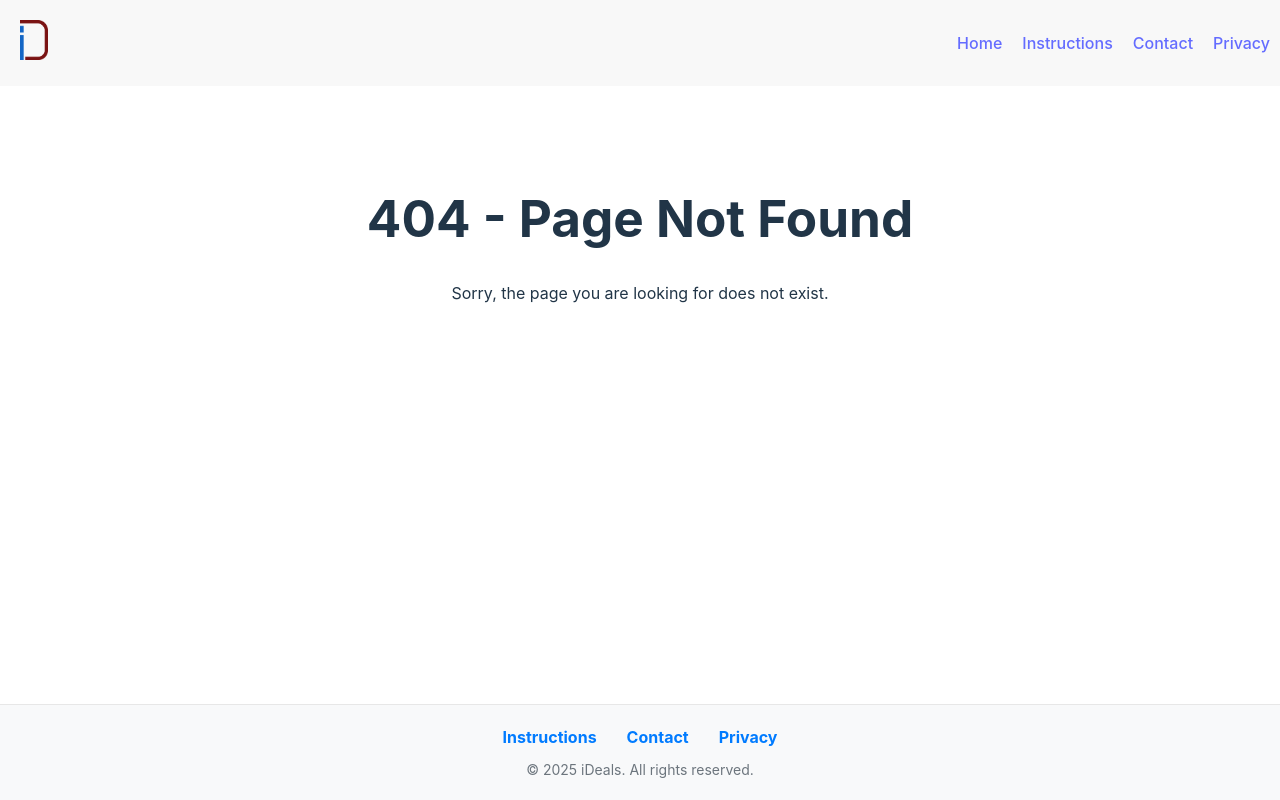
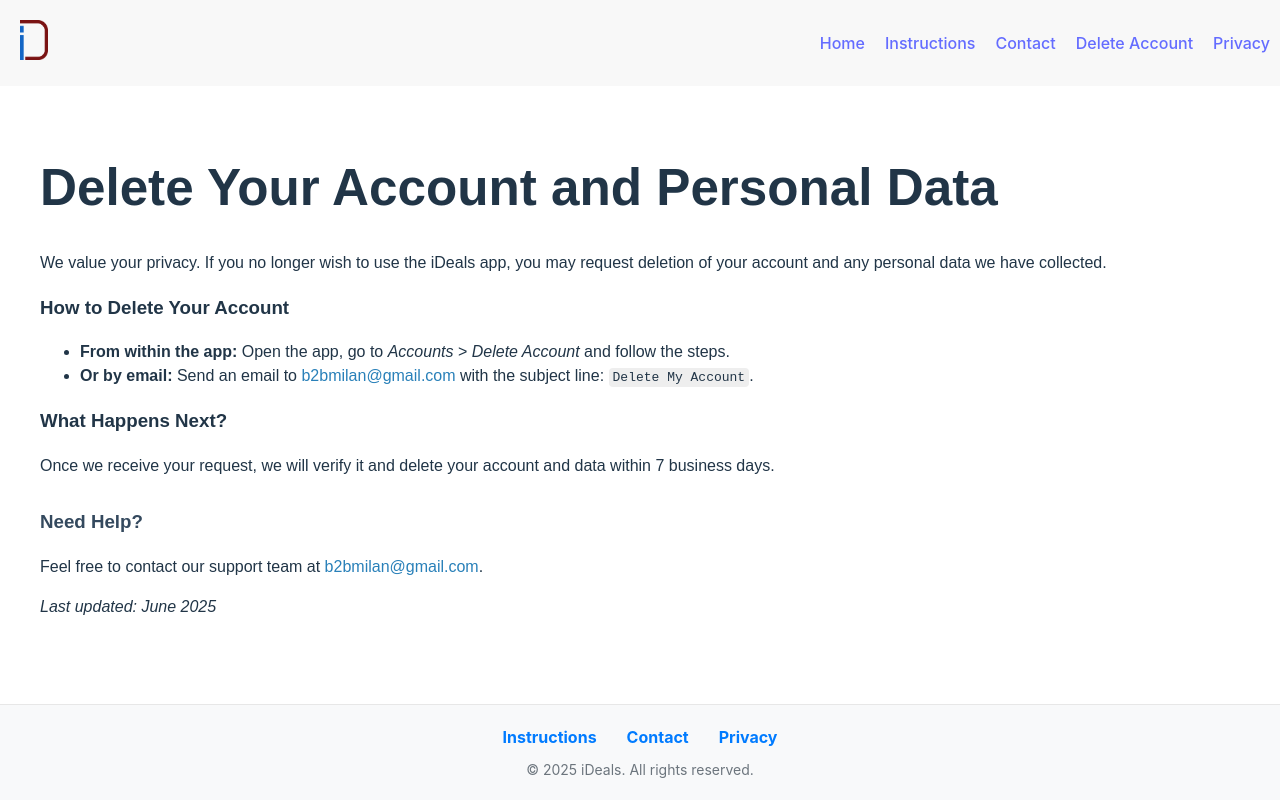
Before and after one commit to b2bMilan/ideals-website, a React (Vite) app: page /ideals-website/delete-account in a window 1280 px wide. Before the commit this address had no page. Built offline with nearby package versions, Linux system fonts and the light colour scheme.

Commit message:
added delete account page

```diff
--- a/package.json
+++ b/package.json
@@ -13,7 +13,7 @@
   "dependencies": {
     "react": "^18.3.1",
     "react-dom": "^18.3.1",
-    "react-router": "^7.1.1",
+    "react-router": "^7.6.2",
     "react-router-dom": "^7.1.1"
   },
   "devDependencies": {
--- /dev/null
+++ b/src/components/DeleteAccount/DeleteAccount.jsx
@@ -0,0 +1,62 @@
+import React from 'react';
+
+const DeleteAccount = () => {
+  const subheadingStyle = {
+    marginTop: '30px',
+    color: '#34495e'
+  };
+
+  const linkStyle = {
+    color: '#2980b9',
+    textDecoration: 'none'
+  };
+
+  const codeStyle = {
+    backgroundColor: '#eee',
+    padding: '2px 4px',
+    borderRadius: '4px',
+    fontFamily: 'monospace'
+  };
+
+  return (
+    <div style={{ padding: '20px', fontFamily: 'Arial, sans-serif', textAlign: 'left' }}>
+      <h1>Delete Your Account and Personal Data</h1>
+      <p>
+        We value your privacy. If you no longer wish to use the iDeals app, you may request deletion of your account and any personal data we have collected.
+      </p>
+
+      <h3>How to Delete Your Account</h3>
+      <ul>
+        <li>
+          <strong>From within the app:</strong> Open the app, go to <em>Accounts</em> &gt; <em>Delete Account</em> and follow the steps.
+        </li>
+        <li>
+          <strong>Or by email:</strong> Send an email to{' '}
+          <a href="mailto:b2bmilan@gmail.com" style={linkStyle}>
+            b2bmilan@gmail.com
+          </a>{' '}
+          with the subject line: <code style={codeStyle}>Delete My Account</code>.
+        </li>
+      </ul>
+
+      <h3>What Happens Next?</h3>
+      <p>
+        Once we receive your request, we will verify it and delete your account and data within 7 business days.
+      </p>
+
+      <h3 style={subheadingStyle}>Need Help?</h3>
+      <p>
+        Feel free to contact our support team at{' '}
+        <a href="mailto:b2bmilan@gmail.com" style={linkStyle}>
+          b2bmilan@gmail.com
+        </a>.
+      </p>
+
+      <p>
+        <em>Last updated: June 2025</em>
+      </p>
+    </div>
+  );
+};
+
+export default DeleteAccount;
--- a/src/components/NavBar/NavBar.jsx
+++ b/src/components/NavBar/NavBar.jsx
@@ -27,6 +27,9 @@
           <Link to="/ideals-website/contact" style={{ marginRight: "20px" }}>
             Contact
           </Link>
+          <Link to="/ideals-website/delete-account" style={{ marginRight: "20px" }}>
+            Delete Account
+          </Link>
           <Link to="/ideals-website/privacy">
             Privacy
           </Link>
--- a/src/main.jsx
+++ b/src/main.jsx
@@ -9,6 +9,7 @@
 import Contact from './components/Contact/Contact.jsx';
 import PrivacyPolicy from './components/Privacy/Privacy.jsx';
 import Instructions from './components/Instructions/Instructions.jsx';
+import DeleteAccount from './components/DeleteAccount/DeleteAccount.jsx';
 
 createRoot(document.getElementById('root')).render(
   <StrictMode>
@@ -20,6 +21,7 @@
           <Route path="/ideals-website/contact" element={<Contact />} />
           <Route path="/ideals-website/privacy" element={<PrivacyPolicy />} />
           <Route path="/ideals-website/guide" element={<Instructions />} />
+          <Route path="/ideals-website/delete-account" element={<DeleteAccount />} />
           <Route path="*" element={<NotFound />} /> {/* Page Not Found */}
         </Routes>
       </div>
```
Also changed, not shown: 1 other file (tests, documents, lock files or other folders).
